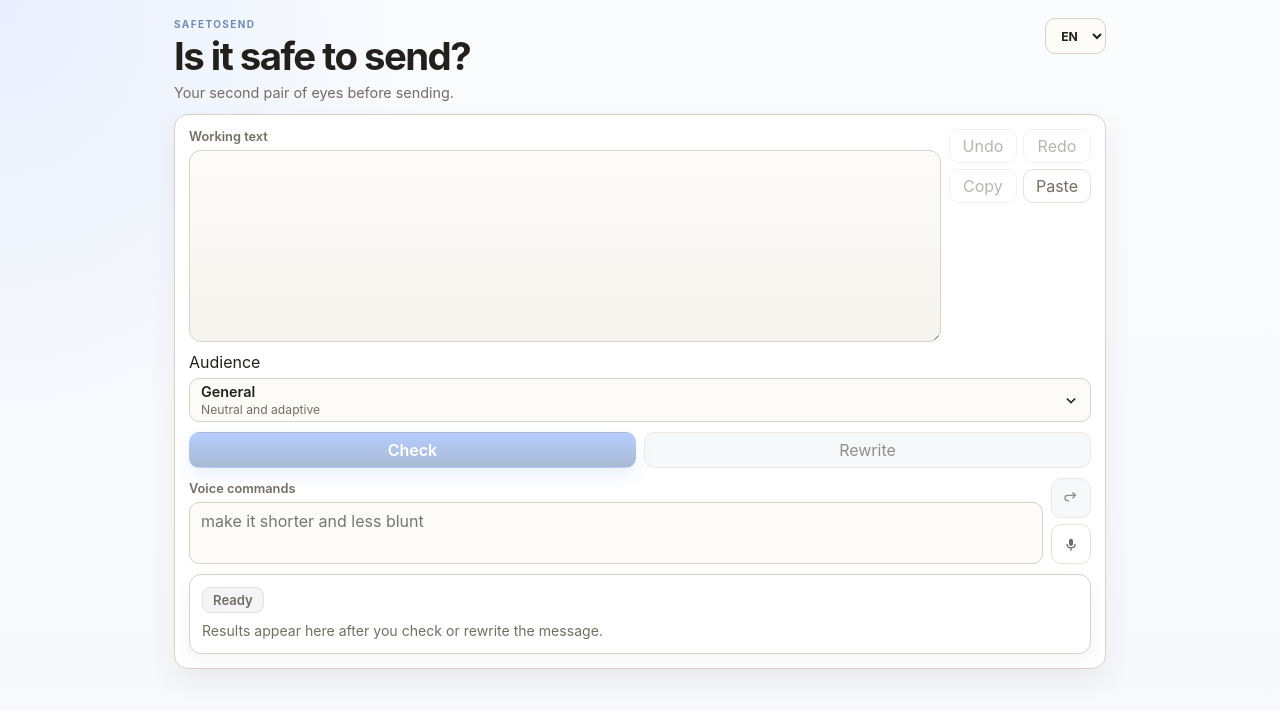
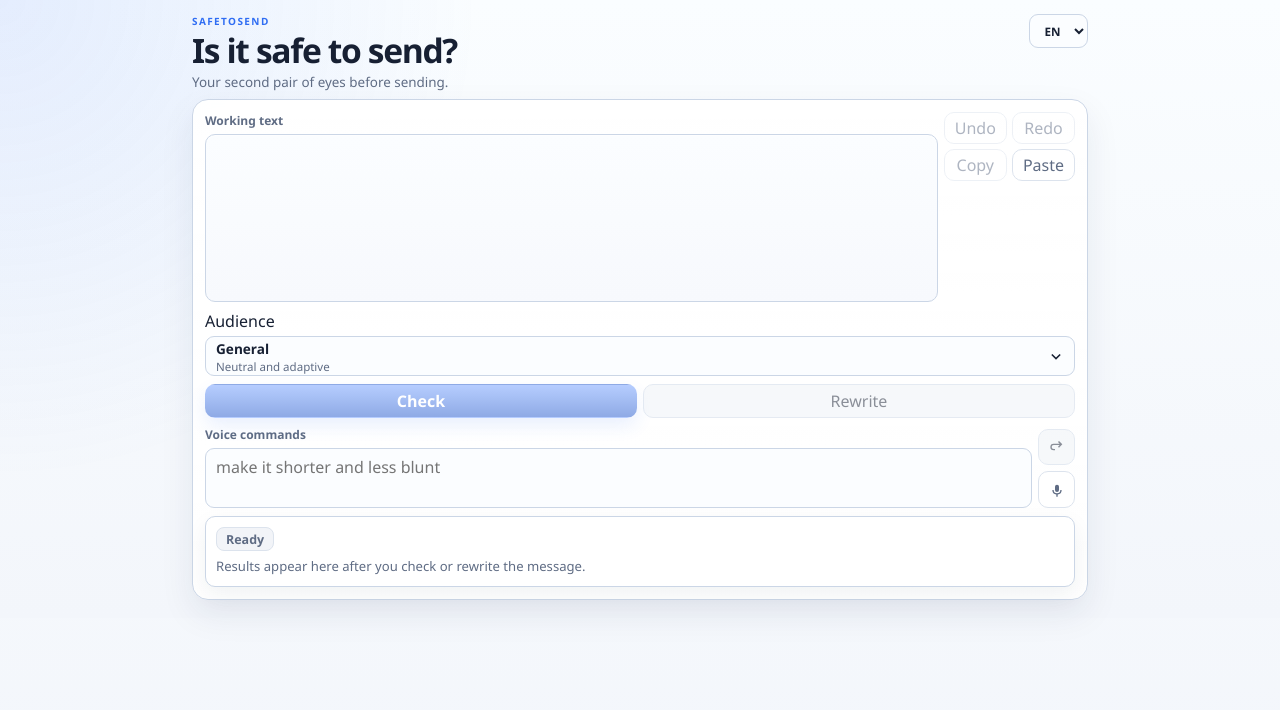
Before and after one commit to SebastianKristof/safetosend, a Next.js app: page / in a window 1280 px wide. Shown: the top 710 px of the page. Built offline with nearby package versions, Linux system fonts and the light colour scheme.

Commit message:
improve looks

```diff
--- a/app/globals.css
+++ b/app/globals.css
@@ -1,25 +1,25 @@
 :root {
-  --bg: #f7f8fb;
+  --bg: #f3f6fb;
   --surface: #ffffff;
-  --surface-muted: #f6f4ef;
+  --surface-muted: #f7f9fd;
   --surface-raised: #ffffff;
-  --line: #e5e2da;
-  --line-strong: #d8d2c7;
-  --text: #23201c;
-  --muted: #746d63;
-  --soft: #978f84;
-  --accent: #6d8db8;
-  --accent-strong: #5678a6;
-  --accent-soft: #eef4fb;
+  --line: #dce3ed;
+  --line-strong: #cbd6e6;
+  --text: #172033;
+  --muted: #5f6c84;
+  --soft: #8290a8;
+  --accent: #2f6df3;
+  --accent-strong: #1f56cc;
+  --accent-soft: #ecf3ff;
   --good: #49c46a;
-  --warn: #e7b23c;
-  --danger: #ef6a6a;
-  --shadow: 0 10px 28px rgba(53, 45, 35, 0.07);
-  --shadow-soft: 0 6px 18px rgba(53, 45, 35, 0.05);
-  --editor-font-size: 15px;
-  --editor-line-height: 22px;
-  --editor-pad-y: 10px;
-  --editor-pad-x: 12px;
+  --warn: #d89a1a;
+  --danger: #e05f6f;
+  --shadow: 0 14px 34px rgba(25, 44, 76, 0.08);
+  --shadow-soft: 0 8px 22px rgba(25, 44, 76, 0.06);
+  --editor-font-size: 14px;
+  --editor-line-height: 21px;
+  --editor-pad-y: 9px;
+  --editor-pad-x: 11px;
 }
 
 *,
@@ -33,12 +33,11 @@ body {
   margin: 0;
   min-height: 100%;
   background:
-    radial-gradient(circle at top left, rgba(70, 124, 255, 0.1), transparent 28rem),
-    linear-gradient(180deg, #fbfcfe 0%, var(--bg) 100%);
+    radial-gradient(circle at top left, rgba(47, 109, 243, 0.11), transparent 30rem),
+    linear-gradient(180deg, #fafdff 0%, var(--bg) 100%);
   color: var(--text);
   font-family:
-    -apple-system, BlinkMacSystemFont, 'Segoe UI', Helvetica, Arial, sans-serif,
-    'Apple Color Emoji', 'Segoe UI Emoji';
+    'Avenir Next', 'Manrope', 'Nunito Sans', 'Segoe UI', sans-serif;
 }
 
 body {
@@ -57,11 +56,11 @@ button {
 }
 
 .page-shell {
-  max-width: 960px;
+  max-width: 920px;
   margin: 0 auto;
-  padding: 18px 14px 22px;
+  padding: 14px 12px 18px;
   display: grid;
-  gap: 10px;
+  gap: 8px;
 }
 
 .hero-bar {
@@ -74,7 +73,7 @@ button {
 
 .hero-copy {
   display: grid;
-  gap: 6px;
+  gap: 4px;
   min-width: min(100%, 20rem);
 }
 
@@ -101,8 +100,8 @@ p {
 }
 
 h1 {
-  font-size: clamp(1.5rem, 3.5vw, 2.4rem);
-  line-height: 1.08;
+  font-size: clamp(1.38rem, 3.1vw, 2.1rem);
+  line-height: 1.1;
   letter-spacing: -0.04em;
 }
 
@@ -114,8 +113,8 @@ h2 {
 .subtle {
   max-width: 62ch;
   color: var(--muted);
-  line-height: 1.42;
-  font-size: 0.9rem;
+  line-height: 1.36;
+  font-size: 0.84rem;
 }
 
 .header-language {
@@ -123,45 +122,45 @@ h2 {
 }
 
 .header-select {
-  width: 4.25rem;
-  height: 30px;
-  padding: 0 8px;
+  width: 4rem;
+  height: 28px;
+  padding: 0 7px;
   border-radius: 10px;
-  font-size: 0.76rem;
+  font-size: 0.73rem;
   font-weight: 700;
   text-align: center;
 }
 
 .panel {
   display: grid;
-  gap: 10px;
-  padding: 14px;
+  gap: 8px;
+  padding: 12px;
   border: 1px solid var(--line-strong);
-  border-radius: 14px;
-  background: var(--surface);
-  backdrop-filter: blur(10px);
+  border-radius: 16px;
+  background: linear-gradient(180deg, rgba(255, 255, 255, 0.95) 0%, var(--surface) 100%);
+  backdrop-filter: blur(8px);
   box-shadow: var(--shadow);
 }
 
 .composer-card {
-  gap: 10px;
+  gap: 8px;
 }
 
 .field {
   display: grid;
-  gap: 6px;
+  gap: 5px;
 }
 
 .field > span {
   color: var(--muted);
-  font-size: 0.8rem;
+  font-size: 0.75rem;
   font-weight: 600;
 }
 
 .editor-shell {
   display: grid;
   grid-template-columns: minmax(0, 1fr) auto;
-  gap: 8px;
+  gap: 6px;
   align-items: start;
 }
 
@@ -178,18 +177,18 @@ h2 {
 .audience-picker {
   position: relative;
   display: grid;
-  gap: 6px;
+  gap: 4px;
   width: 100%;
 }
 
 .audience-button {
   display: flex;
   width: 100%;
-  min-height: 44px;
+  min-height: 40px;
   height: auto;
   justify-content: space-between;
   align-items: center;
-  gap: 12px;
+  gap: 10px;
   text-align: left;
 }
 
@@ -201,14 +200,14 @@ h2 {
 
 .audience-button-label {
   color: var(--text);
-  font-size: 0.9rem;
+  font-size: 0.85rem;
   font-weight: 600;
 }
 
 .audience-button-helper {
   color: var(--muted);
-  font-size: 0.76rem;
-  line-height: 1.25;
+  font-size: 0.72rem;
+  line-height: 1.2;
 }
 
 .audience-menu {
@@ -260,10 +259,10 @@ h2 {
   position: relative;
   width: 100%;
   min-width: 0;
-  min-height: clamp(9rem, 24svh, 14rem);
+  min-height: clamp(8rem, 21svh, 12rem);
   border: 1px solid var(--line-strong);
-  border-radius: 12px;
-  background: linear-gradient(180deg, #fcfbf8 0%, var(--surface-muted) 100%);
+  border-radius: 10px;
+  background: linear-gradient(180deg, #fbfdff 0%, var(--surface-muted) 100%);
   overflow: hidden;
   box-shadow: inset 0 1px 0 rgba(255, 255, 255, 0.82);
 }
@@ -277,11 +276,11 @@ h2 {
 
 .verification-card {
   display: grid;
-  gap: 6px;
-  padding: 10px 12px;
-  border: 1px solid rgba(216, 210, 199, 0.88);
+  gap: 5px;
+  padding: 9px 10px;
+  border: 1px solid var(--line);
   border-radius: 10px;
-  background: linear-gradient(180deg, #faf9f5 0%, #f4f1ea 100%);
+  background: linear-gradient(180deg, #f9fbff 0%, #f2f6fd 100%);
   box-shadow: var(--shadow-soft);
 }
 
@@ -361,7 +360,7 @@ h2 {
 
 .history-rail {
   display: grid;
-  gap: 6px;
+  gap: 5px;
   grid-template-columns: repeat(2, minmax(0, 1fr));
 }
 
@@ -373,8 +372,8 @@ h2 {
 .text-input {
   width: 100%;
   border: 1px solid var(--line-strong);
-  border-radius: 10px;
-  background: #fcfbf8;
+  border-radius: 9px;
+  background: #fbfdff;
   color: var(--text);
   outline: none;
   transition:
@@ -390,14 +389,14 @@ h2 {
 }
 
 .control {
-  height: 36px;
-  padding: 0 11px;
+  height: 34px;
+  padding: 0 10px;
 }
 
 .compact-textarea {
-  min-height: 3.9rem;
+  min-height: 3.5rem;
   height: auto;
-  padding: 8px 11px;
+  padding: 7px 10px;
   resize: none;
 }
 
@@ -479,7 +478,7 @@ h2 {
 .button-grid {
   display: grid;
   grid-template-columns: repeat(2, minmax(0, 1fr));
-  gap: 8px;
+  gap: 6px;
 }
 
 .primary-button,
@@ -513,8 +512,8 @@ h2 {
 }
 
 .primary-button {
-  height: 36px;
-  padding: 0 14px;
+  height: 34px;
+  padding: 0 12px;
   background: linear-gradient(180deg, #6f9cff, var(--accent-strong));
   color: #ffffff;
   font-weight: 600;
@@ -522,16 +521,16 @@ h2 {
 }
 
 .secondary-button {
-  height: 36px;
-  padding: 0 14px;
+  height: 34px;
+  padding: 0 12px;
   background: #eef2f7;
   color: var(--text);
   border-color: var(--line-strong);
 }
 
 .ghost-button {
-  height: 34px;
-  padding: 0 12px;
+  height: 32px;
+  padding: 0 10px;
   background: rgba(255, 255, 255, 0.92);
   color: var(--muted);
   border-color: var(--line);
@@ -563,7 +562,7 @@ h2 {
 .voice-row {
   display: grid;
   grid-template-columns: minmax(0, 1fr) auto;
-  gap: 8px;
+  gap: 6px;
   align-items: end;
 }
 
@@ -620,9 +619,9 @@ h2 {
 }
 
 .icon-button {
-  width: 2.5rem;
-  height: 2.5rem;
-  min-width: 2.5rem;
+  width: 2.3rem;
+  height: 2.3rem;
+  min-width: 2.3rem;
   padding: 0;
   display: inline-flex;
   align-items: center;
@@ -636,10 +635,10 @@ h2 {
 
 .analysis-card {
   display: grid;
-  gap: 8px;
-  padding: 12px;
+  gap: 7px;
+  padding: 10px;
   border: 1px solid var(--line-strong);
-  border-radius: 12px;
+  border-radius: 10px;
   background: var(--surface-raised);
   box-shadow: var(--shadow-soft);
 }
@@ -654,11 +653,11 @@ h2 {
 .verdict-pill {
   display: inline-flex;
   align-items: center;
-  min-height: 26px;
-  padding: 0 10px;
+  min-height: 24px;
+  padding: 0 9px;
   border-radius: 8px;
   border: 1px solid transparent;
-  font-size: 0.82rem;
+  font-size: 0.78rem;
   font-weight: 600;
   white-space: nowrap;
 }
@@ -690,8 +689,8 @@ h2 {
 .analysis-meta,
 .analysis-copy {
   color: var(--muted);
-  line-height: 1.42;
-  font-size: 0.88rem;
+  line-height: 1.36;
+  font-size: 0.82rem;
 }
 
 .reason-notes {
@@ -742,7 +741,7 @@ h2 {
 .analysis-reasons-label {
   margin: 0 0 8px;
   color: var(--muted);
-  font-size: 0.78rem;
+  font-size: 0.72rem;
   font-weight: 600;
   text-transform: uppercase;
   letter-spacing: 0.06em;
@@ -751,8 +750,8 @@ h2 {
 .reason-text {
   margin: 0;
   color: var(--text);
-  font-size: 0.92rem;
-  line-height: 1.5;
+  font-size: 0.86rem;
+  line-height: 1.4;
 }
 
 .advanced-body {
```
